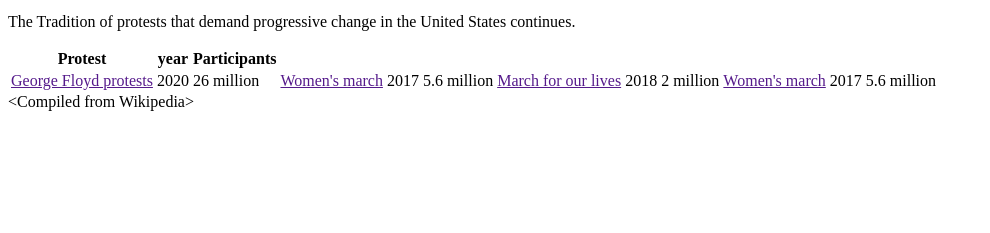
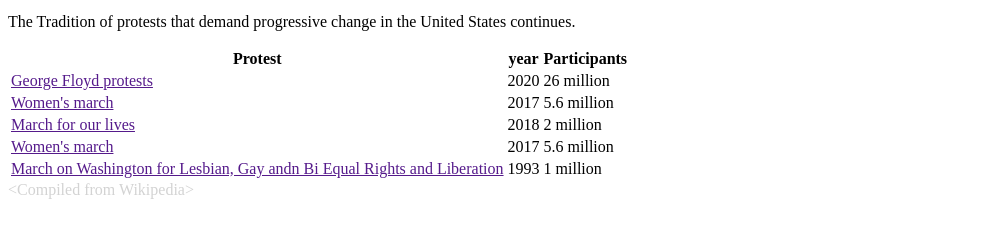
Before and after one commit to LizJNewmark/Cannabis_Queens_wh, a plain HTML site: page index.html in a window 1280 px wide. Shown: the part 405-638 px from the top of the page, without its empty margins (0-990 px from the left). Drawn offline with Linux system fonts and the light colour scheme.

Commit message:
Add files via upload

```diff
--- a/index.html
+++ b/index.html
@@ -33,25 +33,50 @@
 	    	<td> 2020</td>
 	    	<td> 26 million </td>
 
+	    	</tr>
+	    <tr>
+
 
 	    	<td><a href="">Women's march</a></td>
 	    	<td> 2017</td>
 	    	<td> 5.6 million </td>
 
+</tr>
+	    <tr>
 
             <td><a href="">March for our lives</a></td>
 	    	<td> 2018</td>
 	    	<td> 2 million </td>
+
+	    	</tr>
+	    <tr>
 
 
             <td><a href=""> Women's march</a></td>
 	    	<td> 2017</td>
 	    	<td> 5.6 million </td>
 
-	    </tr>
+
+	    	</tr>
+	    <tr>
+
+			<td><a href=""> March on Washington for Lesbian, Gay andn Bi Equal Rights and Liberation</a></td>
+	    	<td> 1993</td>
+	    	<td> 1 million </td>
+
+
+
+
 	</table>
 
-<footer>&lt;Compiled from Wikipedia&gt;</footer>
+<style>
+  footer {
+    color: lightgray;
+  }
+</style>
+
+
+<footer> &lt;Compiled from Wikipedia&gt;</footer>
 
 </body>
 </html>
```
